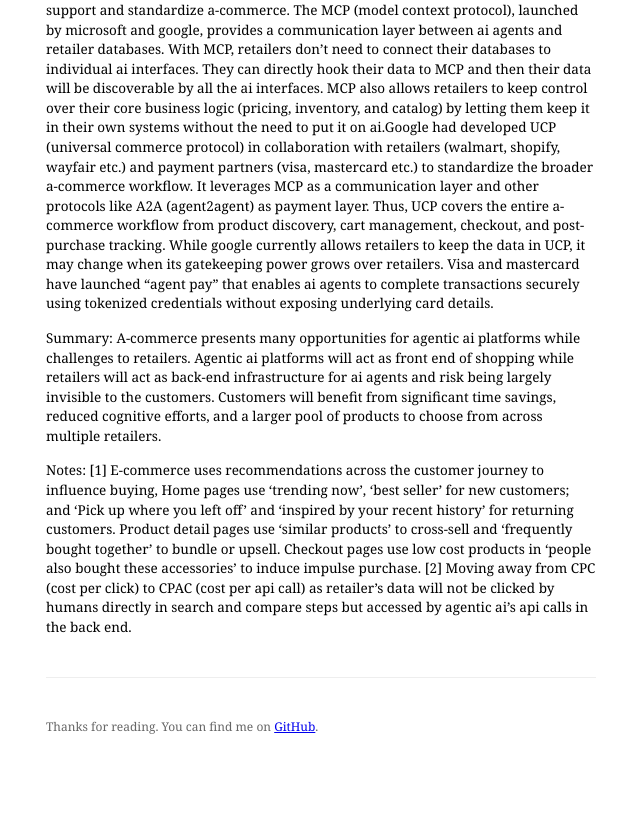
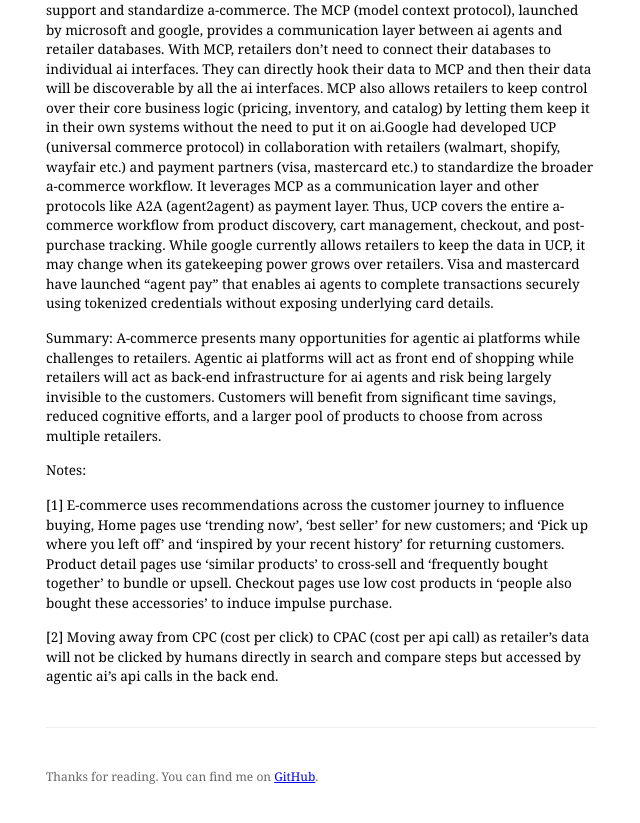
Before and after one commit to saurabhshrivastava1/saurabhshrivastava1.github.io, a Jekyll site: the page built from essays/essay3.markdown, in a window 1280 px wide and 900 px high, scrolled down 1459 px. Shown: the top 823 px of the window, without its empty margins (194-834 px from the left). Built offline with Jekyll 4.4.1, drawn with Linux system fonts in a browser that asks for light colours.

```diff
--- a/essays/essay3.markdown
+++ b/essays/essay3.markdown
@@ -64,10 +64,10 @@ layout: null
     A-commerce presents many opportunities for agentic ai platforms while challenges to retailers. Agentic ai platforms will act as front end of shopping while retailers will act as back-end infrastructure for ai agents and risk being largely invisible to the customers. Customers will benefit from significant time savings, reduced cognitive efforts, and a larger pool of products to choose from across multiple retailers. </p>
 
 
-    <p> Notes:
-     [1] E-commerce uses recommendations across the customer journey to influence buying, Home pages use ‘trending now’, ‘best seller’ for new customers; and ‘Pick up where you left off’ and ‘inspired by your recent history’ for returning customers. Product detail pages use ‘similar products’ to cross-sell and ‘frequently bought together’ to bundle or upsell. Checkout pages use low cost products in ‘people also bought these accessories’ to induce impulse purchase.
+    <p> Notes: </p>
+    <p> [1] E-commerce uses recommendations across the customer journey to influence buying, Home pages use ‘trending now’, ‘best seller’ for new customers; and ‘Pick up where you left off’ and ‘inspired by your recent history’ for returning customers. Product detail pages use ‘similar products’ to cross-sell and ‘frequently bought together’ to bundle or upsell. Checkout pages use low cost products in ‘people also bought these accessories’ to induce impulse purchase. </p>
 
-     [2] Moving away from CPC (cost per click) to CPAC (cost per api call) as retailer’s data will not be clicked by humans directly in search and compare steps but accessed by agentic ai’s api calls in the back end. </p>
+     <p> [2] Moving away from CPC (cost per click) to CPAC (cost per api call) as retailer’s data will not be clicked by humans directly in search and compare steps but accessed by agentic ai’s api calls in the back end. </p>
 
 
     <hr style="border: 0; border-top: 1px solid #eee; margin: 40px 0;">
```
